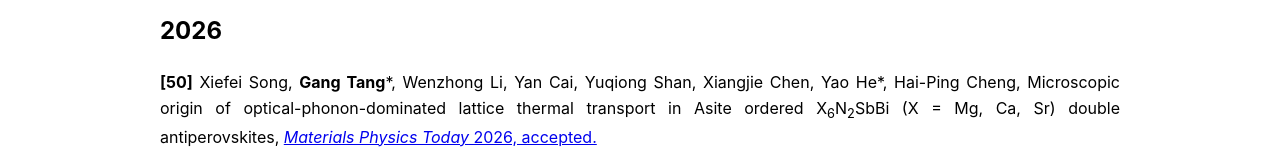
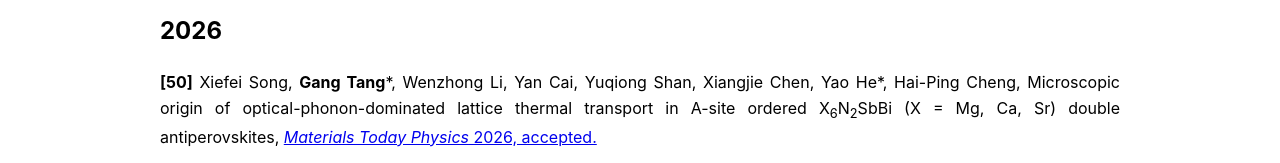
Before and after one commit to TMM-Group/TMM-Group.github.io, a plain HTML site: page papers/index.html in a window 1280 px wide. Shown: the part 420-583 px from the top of the page. Drawn offline with Linux system fonts and the light colour scheme.

Commit message:
Update index.html

```diff
--- a/papers/index.html
+++ b/papers/index.html
@@ -103,7 +103,7 @@
 <h2 id="2026">
   <a class="Heading-link u-clickable" href="/papers/#2026">2026</a>
 </h2>
-<p><strong>[50]</strong> Xiefei Song, <strong>Gang Tang</strong>*, Wenzhong Li, Yan Cai, Yuqiong Shan, Xiangjie Chen, Yao He*, Hai-Ping Cheng, Microscopic origin of optical-phonon-dominated lattice thermal transport in Asite ordered X<sub>6</sub>N<sub>2</sub>SbBi (X = Mg, Ca, Sr) double antiperovskites,  <a href="  "><em>Materials Physics Today</em> 2026, accepted. </a></p>
+<p><strong>[50]</strong> Xiefei Song, <strong>Gang Tang</strong>*, Wenzhong Li, Yan Cai, Yuqiong Shan, Xiangjie Chen, Yao He*, Hai-Ping Cheng, Microscopic origin of optical-phonon-dominated lattice thermal transport in A-site ordered X<sub>6</sub>N<sub>2</sub>SbBi (X = Mg, Ca, Sr) double antiperovskites,  <a href="  "><em>Materials Today Physics</em> 2026, accepted. </a></p>
 <p><strong>[49]</strong> Qi Ren, Yongheng Li, Peng Zhu, Hiroshi Fukui, Taiushun Manjo, Daisuke Ishikawa, Alfred Q.R. Baron, Bonan Zhua, <strong>Gang Tang</strong>*, Zhiwei Wang*, and Jiawang Hong*, Giant In-Plane Thermal Conductivity Anisotropy in Hafnium Pentatelluride Induced by Bonding Inhomogeneity,  <a href="https://doi.org/10.1103/51lm-kcz6"><em>Physical Review B</em> 2026, 114, 084302. </a></p>
 <p><strong>[48]</strong> Yutong Li, Dong An, Bonan Zhu*, Yuan Huang*, <strong>Gang Tang</strong>*, Carrier mobility trends in nitride perovskites: First-principles insights and phenomenological models,  <a href="https://doi.org/10.1103/cz5p-mh12"><em>Physical Review B</em> 2026, 114, 045206. </a></p>
 <p><strong>[47]</strong> Hao Qu, Mingjun Li, Jiangyu Yang, Yunyi Zhou, Yuhang Li, Shichang Li*, Dengfeng Li, <strong>Gang Tang</strong>*, and Chunbao Feng*, B-site Co-doping-Induced Symmetry Breaking for Enhanced Optoelectronic Properties in Vacancy-Ordered Double Perovskites,  <a href="https://doi.org/10.1039/D5TA09254J"><em>Journal of Materials Chemistry A</em> 2026, 14, 17197–17206. </a></p>
```
